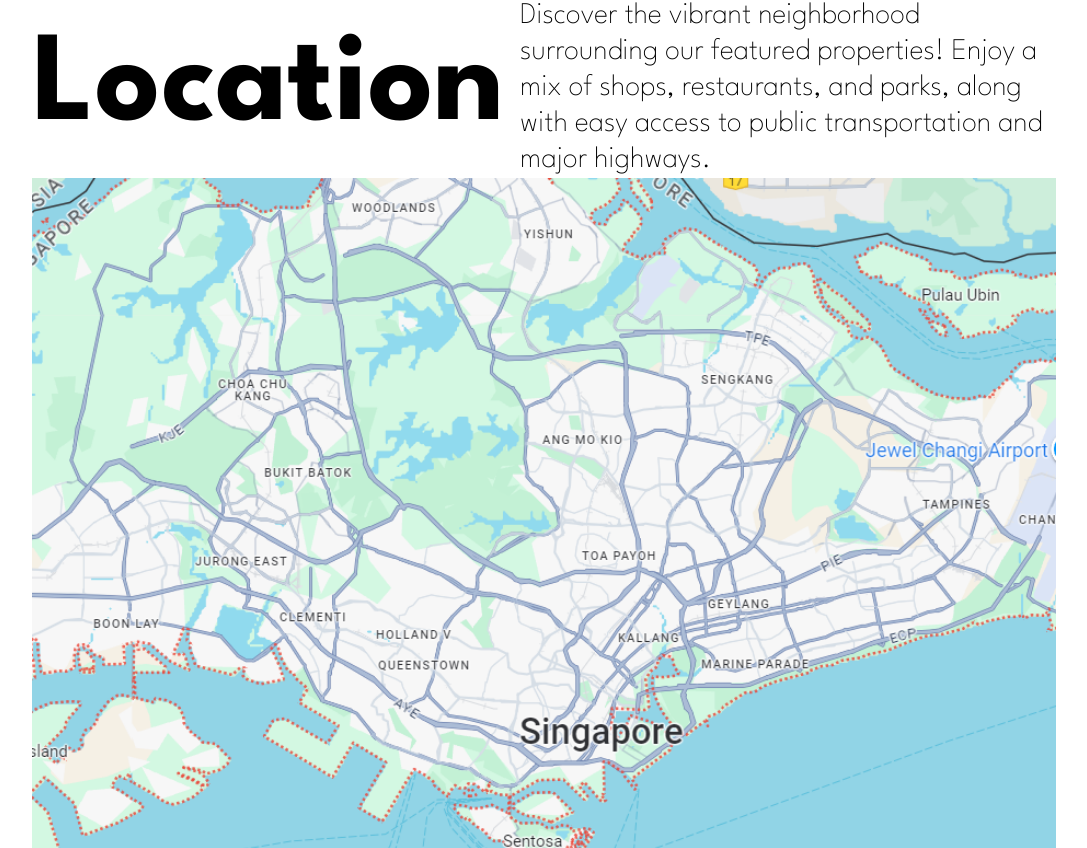
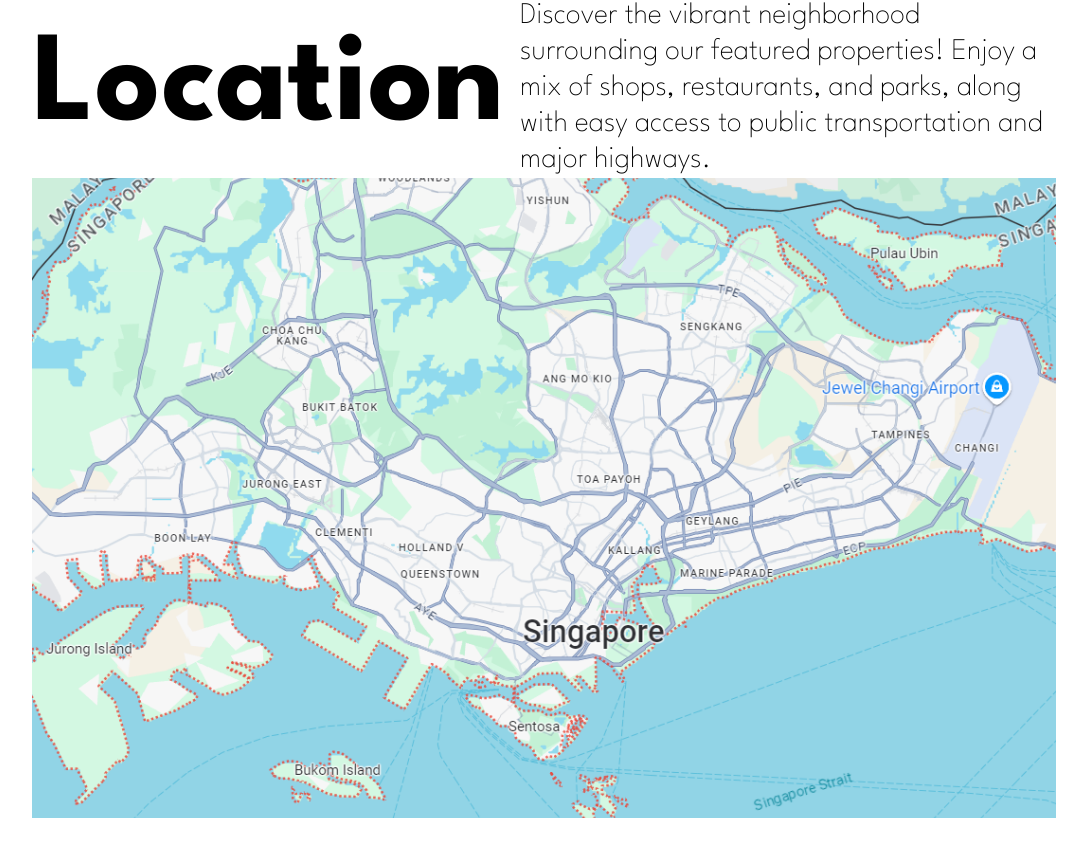
Before and after one commit to jipconan/golden-fields-estate, a React (Vite) app: page / in a window 1280 px wide. Shown: the part 2132-2980 px from the top of the page, without its empty margins (96-1183 px from the left). Built offline with nearby package versions, Linux system fonts and the light colour scheme; no server answers; a web font is replaced by a local one.

Commit message:
adjustment/update-v002

```diff
--- a/src/components/Location/LocationSection.tsx
+++ b/src/components/Location/LocationSection.tsx
@@ -33,7 +33,8 @@ const LocationSection: React.FC = () => {
         </CustomFlex>
         <CustomImage
           src={LOCATION_IMAGE.image}
-          blockSize={["300px", "12em", "13em", "30em", "50em"]}
+          blockSize={["300px", "12em", "13em", "30em", "40em"]}
+          mb={12}
         />
         <SearchBar type="properties" />
       </CustomFlex>
```
